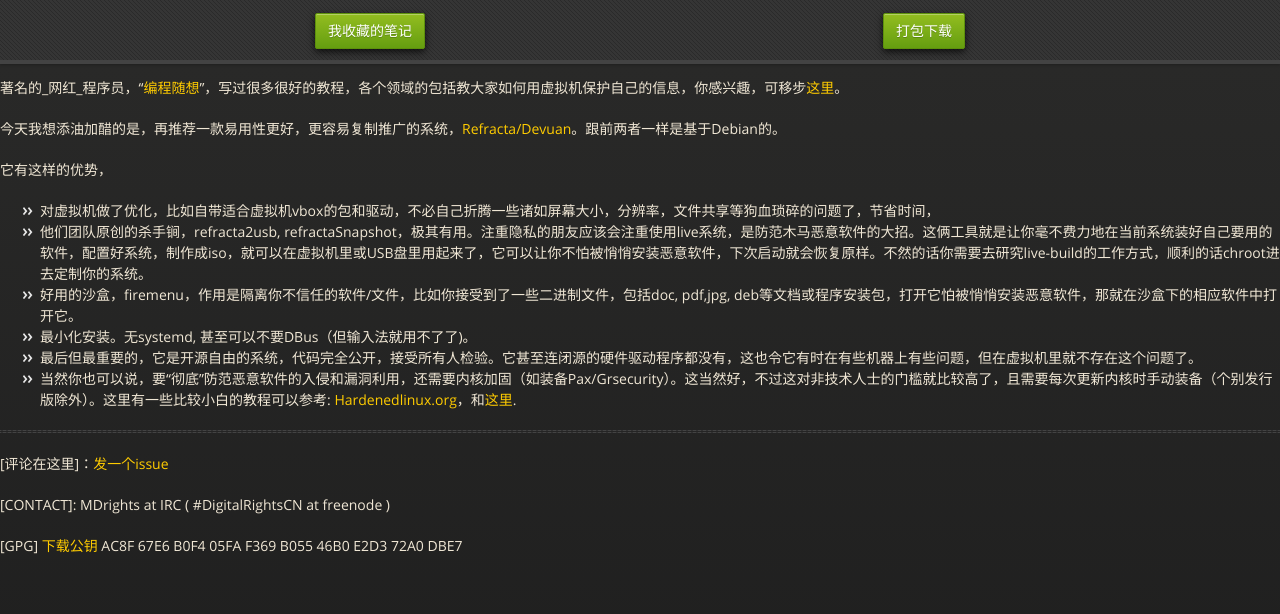
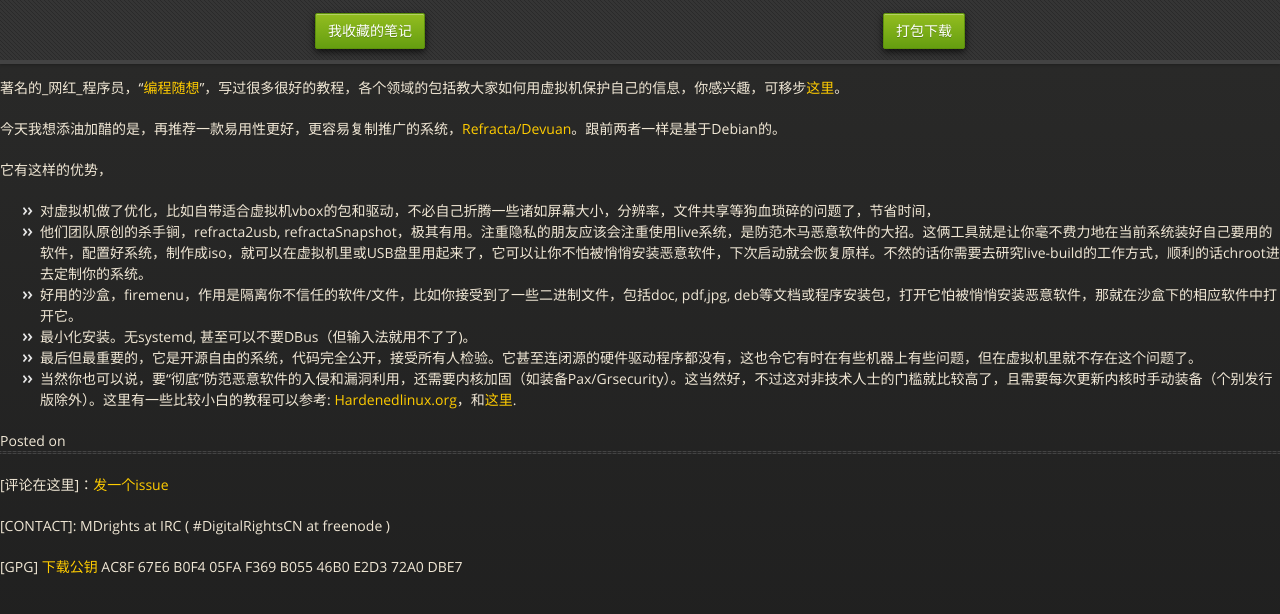
Before and after one commit to mdrights/os-observe, a Jekyll site: the page built from _posts/2016-11-19-Refracta-for-privacy.md, in a window 1280 px wide. Shown: the top 614 px of the page. Built offline with Jekyll 4.4.1, drawn with Linux system fonts in a browser that asks for light colours.

Commit message:
refine some formats.

```diff
--- a/_layouts/post.html
+++ b/_layouts/post.html
@@ -1,6 +1,10 @@
 ---
 layout: default
 ---
-<div class="post-link">
+<div class="posts">
 	{{ content }}
 </div>
+
+<div class="date">
+    Posted on {{ post.date | date: "%B %e, %Y" }}
+</div>
--- a/index.html
+++ b/index.html
@@ -37,7 +37,7 @@ date: 2016-09-21
 	{% for post in site.posts %}
 
 		<h3>
-		<a class="post-link" href="{{ post.url | prepend: site.baseurl }}">{{ post.title }}</a>
+		<a class="post-link" href="{{ site.baseurl }}{{ post.url }}">{{ post.title }}</a>
 		</h3>
 
 		{{ post.excerpt }}
```
